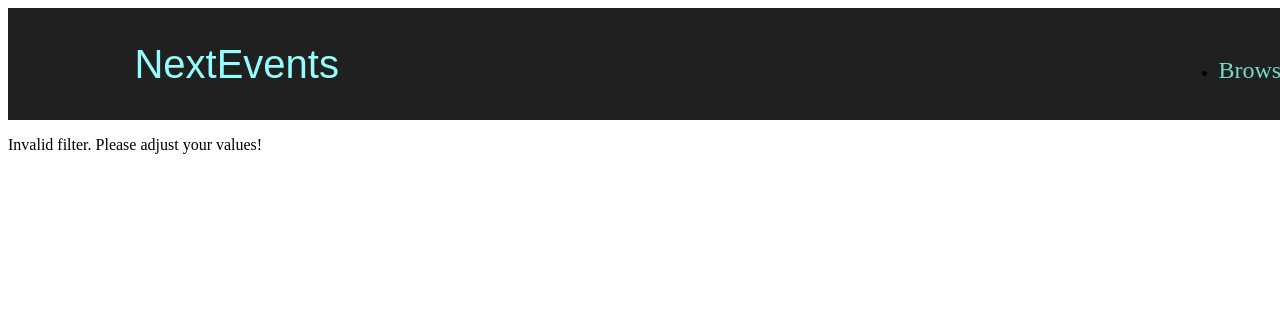
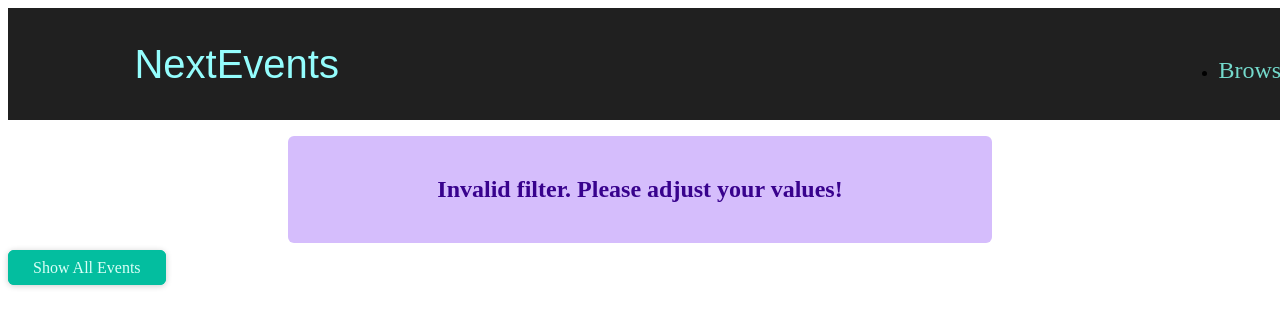
Before and after one commit to emdadul-islam439/nextjs-events-practice-project, a Next.js app: page /events/e2 in a window 1280 px wide. Shown: the top 326 px of the page. Built offline with nearby package versions, Linux system fonts and the light colour scheme.

Commit message:
finished ch-04 vid-15-> added custom error-message and added buttons for going to 'events' page  while error occurred

```diff
--- /dev/null
+++ b/components/events/error-alert.js
@@ -0,0 +1,7 @@
+import classes from './error-alert.module.css';
+
+function ErrorAlert(props) {
+  return <div className={classes.alert}>{props.children}</div>;
+}
+
+export default ErrorAlert;
--- /dev/null
+++ b/components/events/error-alert.module.css
@@ -0,0 +1,12 @@
+.alert {
+  margin: 1rem auto;
+  padding: 1rem 2rem;
+  width: 90%;
+  max-width: 40rem;
+  background-color: #d5bdfc;
+  color: #38028d;
+  font-weight: bold;
+  font-size: 1.5rem;
+  text-align: center;
+  border-radius: 6px;
+}
--- a/pages/events/[...slug]/index.js
+++ b/pages/events/[...slug]/index.js
@@ -1,6 +1,10 @@
 import { useRouter } from "next/router";
+import { Fragment } from "react";
+
 import EventList from "../../../components/events/event-list";
-
+import ResultsTitle from "../../../components/events/results-title";
+import ErrorAlert from "../../../components/events/error-alert";
+import Button from "../../../components/ui/button";
 import { getFilteredEvents } from "../../../data/dummy-data";
 
 function EventsWithSlugPage() {
@@ -29,7 +33,16 @@
     numMonth > 12 ||
     numMonth < 1
   ) {
-    return <p>Invalid filter. Please adjust your values!</p>;
+    return (
+      <Fragment>
+        <ErrorAlert>
+          <p>Invalid filter. Please adjust your values!</p>
+        </ErrorAlert>
+        <div className="center">
+          <Button link="/events">Show All Events</Button>
+        </div>
+      </Fragment>
+    );
   }
 
   const filteredEvents = getFilteredEvents({
@@ -38,13 +51,24 @@
   });
 
   if (!filteredEvents || filteredEvents.length === 0) {
-    return <p>No events found for the chosen filter!</p>;
+    return (
+      <Fragment>
+        <ErrorAlert>
+          <p>No events found for the chosen filter!</p>
+        </ErrorAlert>
+        <div className="center">
+          <Button link="/events">Show All Events</Button>
+        </div>
+      </Fragment>
+    );
   }
 
+  const date = new Date(numYear, numMonth - 1);
   return (
-    <div>
+    <Fragment>
+      <ResultsTitle date={date} />
       <EventList items={filteredEvents} />
-    </div>
+    </Fragment>
   );
 }
 
```
Also changed, not shown: pages/events/[eventId]/index.js (+10 -1 lines).
